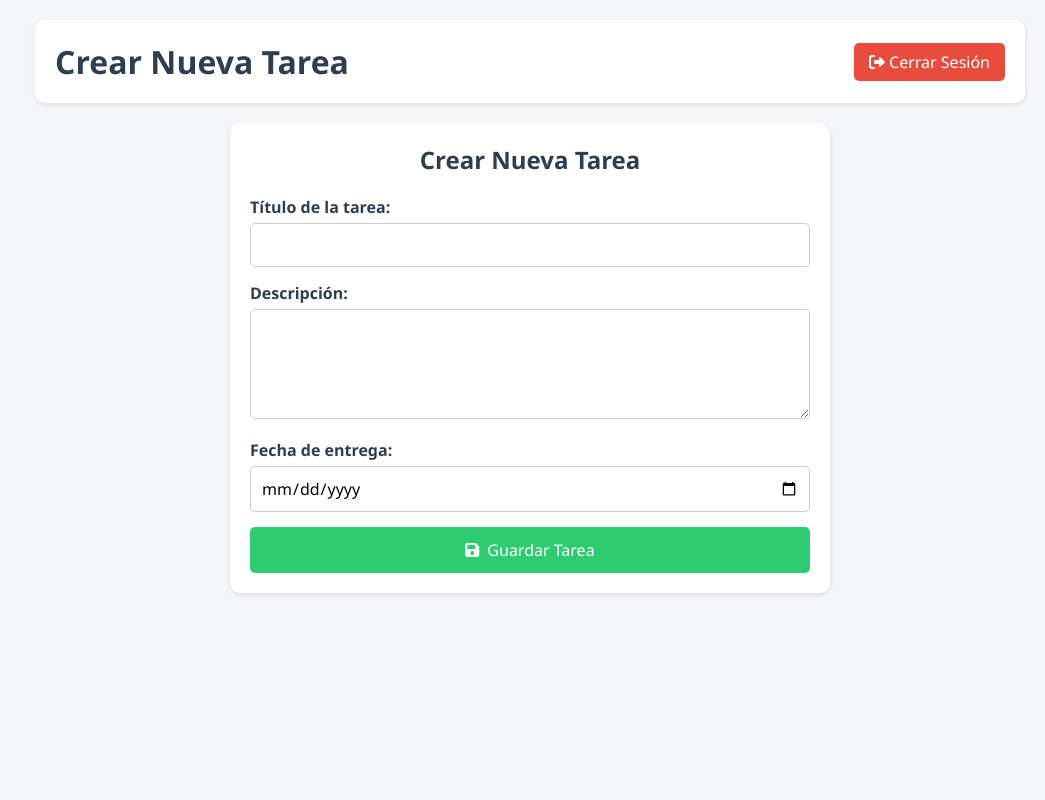
After one commit to AngelHdezDev/AppSchool-Codelneigter4, a CodeIgniter 4 app: the page made by app/Views/createTarea.php in a window 1280 px wide. The commit adds this page. Shown: the whole page, without its empty margins (235-1280 px from the left). Run offline with PHP 8.4 and a stand-in for CodeIgniter, Linux system fonts and the light colour scheme; the template is opened without the code that fills it, so the values that code supplies are empty; some libraries are stand-ins or nearby versions.

Commit message:
Vista de crear tarea

```diff
--- a/app/Config/Routes.php
+++ b/app/Config/Routes.php
@@ -11,3 +11,4 @@ $routes->post('/auth/login', 'AuthController::login');
 $routes->get('/auth/logout', 'AuthController::logout');
 $routes->get('/dashboard', 'DashboardController::index');
 $routes->get('/tareas', 'TareasController::index');
+$routes->get('/tarea', 'TareasController::tarea');
--- a/app/Controllers/TareasController.php
+++ b/app/Controllers/TareasController.php
@@ -11,4 +11,9 @@ class TareasController extends BaseController
     {
         return view('tareas');
     }
+
+    public function tarea()
+    {
+        return view('createTarea');
+    }
 }
--- /dev/null
+++ b/app/Views/createTarea.php
@@ -0,0 +1,169 @@
+<!DOCTYPE html>
+<html lang="es">
+
+<head>
+    <meta charset="UTF-8">
+    <meta name="viewport" content="width=device-width, initial-scale=1.0">
+    <title>Crear Tarea</title>
+    <link href="https://cdnjs.cloudflare.com/ajax/libs/font-awesome/6.0.0/css/all.min.css" rel="stylesheet">
+    <style>
+        * {
+            margin: 0;
+            padding: 0;
+            box-sizing: border-box;
+            font-family: 'Segoe UI', Tahoma, Geneva, Verdana, sans-serif;
+        }
+
+        body {
+            background: #f5f6fa;
+            min-height: 100vh;
+        }
+
+        /* Sidebar */
+        .sidebar {
+            width: 250px;
+            background: #2c3e50;
+            height: 100vh;
+            position: fixed;
+            padding: 20px 0;
+        }
+
+        /* Contenido principal */
+        .main-content {
+            margin-left: 250px;
+            padding: 20px;
+        }
+
+        .header {
+            background: white;
+            padding: 20px;
+            border-radius: 10px;
+            box-shadow: 0 2px 5px rgba(0, 0, 0, 0.1);
+            margin-bottom: 20px;
+            display: flex;
+            justify-content: space-between;
+            align-items: center;
+        }
+
+        .header h1 {
+            color: #2c3e50;
+        }
+
+        .logout-btn {
+            background: #e74c3c;
+            color: white;
+            padding: 8px 15px;
+            border: none;
+            border-radius: 5px;
+            cursor: pointer;
+            text-decoration: none;
+        }
+
+        /* Contenedor del formulario */
+        .task-container {
+            max-width: 600px;
+            margin: 20px auto;
+            background: white;
+            padding: 20px;
+            border-radius: 10px;
+            box-shadow: 0 2px 5px rgba(0, 0, 0, 0.1);
+        }
+
+        .task-container h2 {
+            text-align: center;
+            color: #2c3e50;
+            margin-bottom: 20px;
+        }
+
+        /* Estilos del formulario */
+        .task-form .form-group {
+            margin-bottom: 15px;
+        }
+
+        .task-form label {
+            display: block;
+            font-weight: bold;
+            margin-bottom: 5px;
+            color: #2c3e50;
+        }
+
+        .task-form input,
+        .task-form textarea,
+        .task-form select {
+            width: 100%;
+            padding: 10px;
+            border: 1px solid #ccc;
+            border-radius: 5px;
+            font-size: 16px;
+        }
+
+        .task-form textarea {
+            resize: vertical;
+        }
+
+        /* Botón principal */
+        .btn-primary {
+            display: flex;
+            align-items: center;
+            justify-content: center;
+            gap: 8px;
+            padding: 12px;
+            width: 100%;
+            background: #2ecc71;
+            color: white;
+            border: none;
+            border-radius: 5px;
+            font-size: 16px;
+            cursor: pointer;
+            transition: background 0.3s ease-in-out;
+        }
+
+        .btn-primary:hover {
+            background: #27ae60;
+        }
+    </style>
+</head>
+
+<body>
+
+
+
+    <div class="main-content">
+        <div class="header">
+            <h1>Crear Nueva Tarea</h1>
+            <a href="<?= base_url('auth/logout') ?>" class="logout-btn">
+                <i class="fas fa-sign-out-alt"></i> Cerrar Sesión
+            </a>
+        </div>
+
+        <div class="task-container">
+            <h2>Crear Nueva Tarea</h2>
+
+            <form action="<?= base_url('tasks/store') ?>" method="POST" class="task-form">
+                <div class="form-group">
+                    <label for="title">Título de la tarea:</label>
+                    <input type="text" id="title" name="title" required>
+                </div>
+
+                <div class="form-group">
+                    <label for="description">Descripción:</label>
+                    <textarea id="description" name="description" rows="4" required></textarea>
+                </div>
+
+                <div class="form-group">
+                    <label for="due_date">Fecha de entrega:</label>
+                    <input type="date" id="due_date" name="due_date" required>
+                </div>
+
+
+
+                <button type="submit" class="btn-primary">
+                    <i class="fas fa-save"></i> Guardar Tarea
+                </button>
+            </form>
+        </div>
+    </div>
+
+</body>
+
+</html>
--- a/app/Views/dashboard.php
+++ b/app/Views/dashboard.php
@@ -220,9 +220,10 @@
             </a>
         </div>
 
-        <button class="create-task-btn">
+        <a href="<?= base_url('/tarea') ?>" class="create-task-btn">
             <i class="fas fa-plus"></i> Nueva Tarea
-        </button>
+        </a>
+
 
         <div class="dashboard-grid">
             <div class="stat-card">
```
